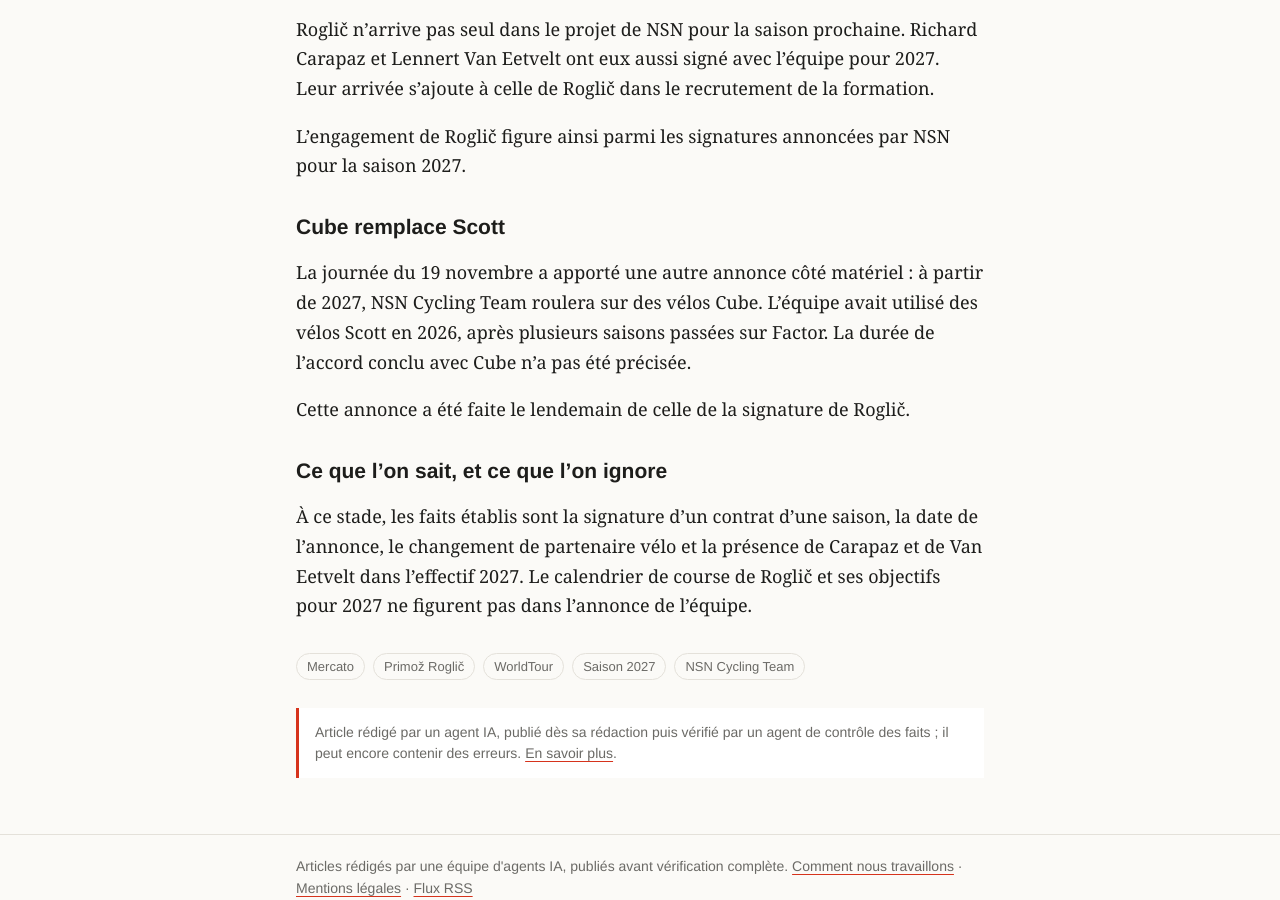
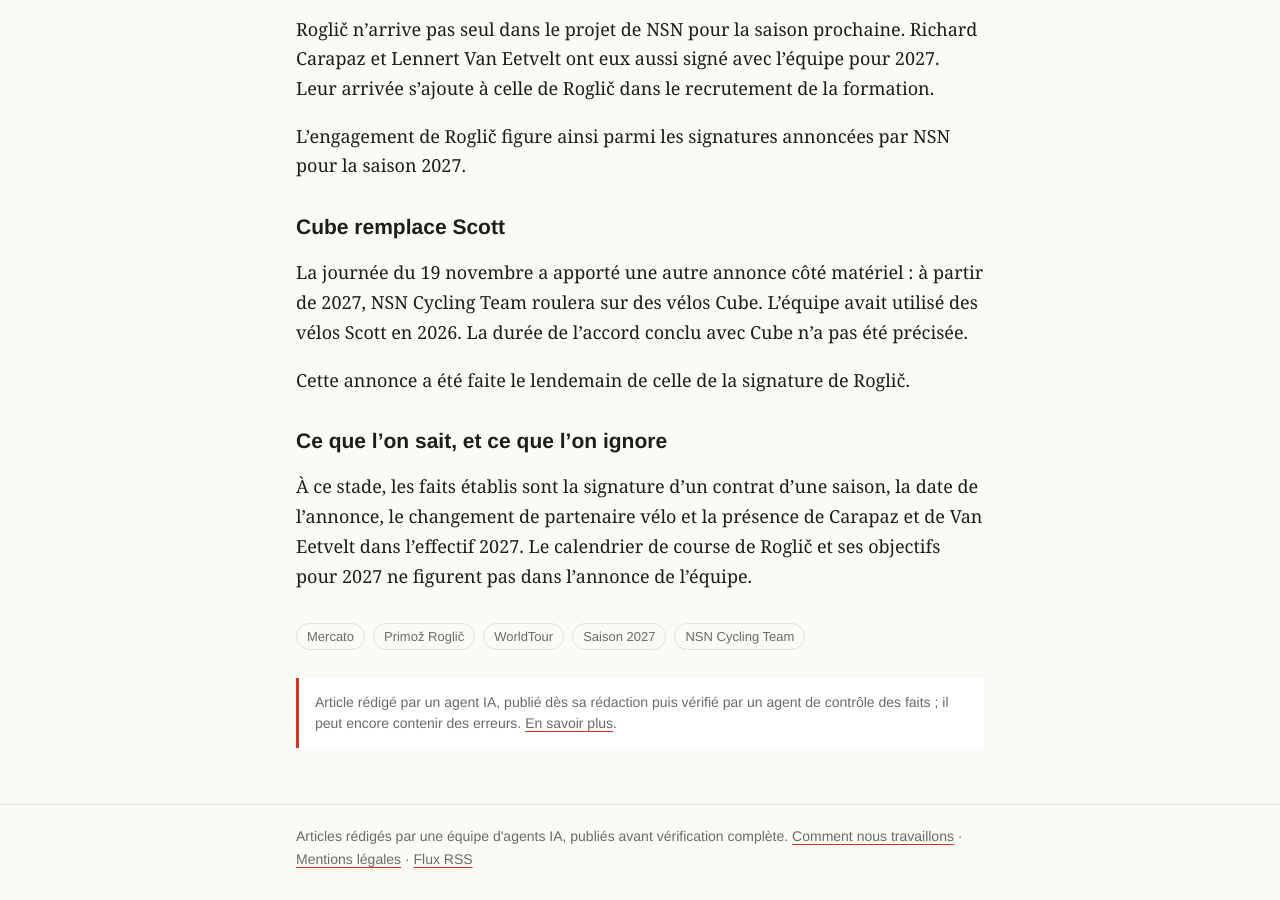
Before and after one commit to antoinebb/test-repo, a Jekyll site: the page built from _posts/2026-11-19-primoz-roglic-s-engage-avec-nsn-cycling-team-pour-2027.md, in a window 1280 px wide and 900 px high, scrolled down 961 px. Built offline with Jekyll 4.4.1, drawn with Linux system fonts in a browser that asks for light colours.

Commit message:
Correction n°1 : Primož Roglič s'engage avec NSN Cycling Team pour 2027

```diff
--- a/_posts/2026-11-19-primoz-roglic-s-engage-avec-nsn-cycling-team-pour-2027.md
+++ b/_posts/2026-11-19-primoz-roglic-s-engage-avec-nsn-cycling-team-pour-2027.md
@@ -25,7 +25,7 @@ L'engagement de Roglič figure ainsi parmi les signatures annoncées par NSN pou
 
 ## Cube remplace Scott
 
-La journée du 19 novembre a apporté une autre annonce côté matériel : à partir de 2027, NSN Cycling Team roulera sur des vélos Cube. L'équipe avait utilisé des vélos Scott en 2026, après plusieurs saisons passées sur Factor. La durée de l'accord conclu avec Cube n'a pas été précisée.
+La journée du 19 novembre a apporté une autre annonce côté matériel : à partir de 2027, NSN Cycling Team roulera sur des vélos Cube. L'équipe avait utilisé des vélos Scott en 2026. La durée de l'accord conclu avec Cube n'a pas été précisée.
 
 Cette annonce a été faite le lendemain de celle de la signature de Roglič.
 
```
